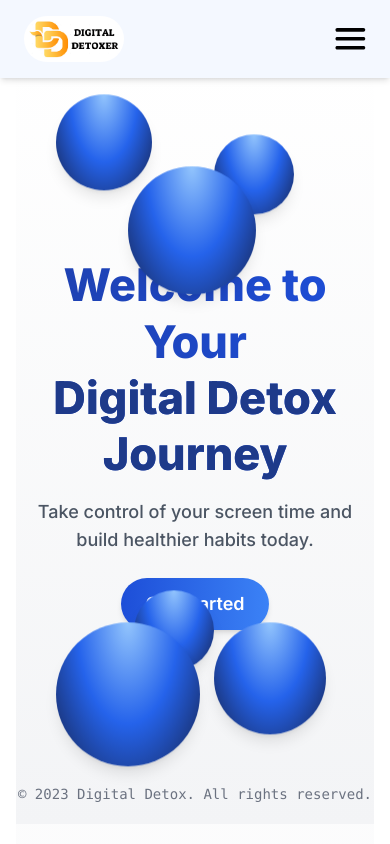
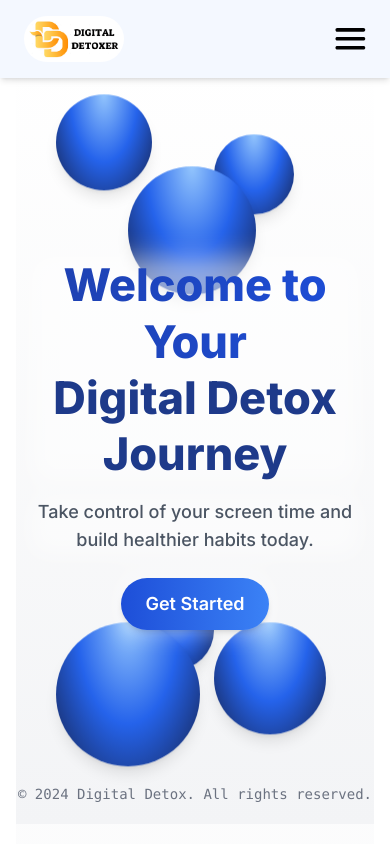
Before and after one commit to Yash29739/Mini-Project, a Next.js app: page / in a window 390 px wide. Shown: the top 844 px of the page. Built offline with nearby package versions, Linux system fonts and the light colour scheme.

Commit message:
modified the home page and made it  responsive

```diff
--- a/components/Home.tsx
+++ b/components/Home.tsx
@@ -1,6 +1,8 @@
 import React from "react";
 import Image from "next/image";
 import Link from "next/link";
+import './global.css';
+
 
 const Home = () => {
   return (
@@ -16,22 +18,28 @@ const Home = () => {
   <div className="absolute lg:w-38 lg:h-38 lg:top-32 lg:left-56 top-28 left-28 bg-[radial-gradient(ellipse_at_top,_var(--tw-gradient-stops))] from-blue-300 via-blue-600 to-blue-950 w-32 h-32 rounded-full animate-floatUpDown shadow-lg"></div>
 
   {/* Header Section */}
-  <header className="flex flex-col justify-center items-center h-[90vh] text-center px-4">
-    <h1 className="text-[45px] md:text-[60px] font-extrabold bg-clip-text text-transparent bg-gradient-to-r from-blue-800 to-blue-700 leading-tight">
+  <header className="z-10 flex flex-col justify-center items-center h-[90vh] text-center px-4">
+  <h1 className="text-[45px] md:text-[60px] font-extrabold bg-clip-text text-transparent bg-gradient-to-r from-blue-800 to-blue-700 leading-tight relative">
+    <span className="absolute inset-0 bg-white/50 rounded-lg blur-md -z-10"></span>
     Welcome to Your <br />
-      <span className="text-blue-900">Digital Detox Journey</span>
+    <span className="text-blue-900 relative">Digital Detox Journey</span>
   </h1>
-    <p className="text-lg md:text-xl text-gray-600 font-medium mt-4 max-w-lg">
+  <p className="relative text-lg md:text-xl text-gray-600 font-medium mt-4 max-w-lg">
+    <span className="absolute inset-0 bg-white/50 rounded-lg blur-md -z-10"></span>
     Take control of your screen time and build healthier habits today.
   </p>
-    <button className="mt-6 px-6 py-3 bg-gradient-to-r from-blue-700 to-blue-500 text-white text-lg font-semibold rounded-full shadow-md hover:shadow-lg hover:scale-105 transition-transform duration-200 ease-in-out">
+  <button className="relative mt-6 px-6 py-3 bg-gradient-to-r from-blue-700 to-blue-500 text-white text-lg font-semibold rounded-full shadow-md hover:shadow-lg hover:scale-105 transition-transform duration-200 ease-in-out">
+    <span className="absolute inset-0 bg-white/50 rounded-lg blur-md -z-10"></span>
     Get Started
   </button>
 </header>
 
+
+
+
   {/* Footer Section */}
   <footer className="absolute bottom-5 text-gray-500 text-sm">
-    <pre>© 2023 Digital Detox. All rights reserved.</pre>
+    <pre>© 2024 Digital Detox. All rights reserved.</pre>
   </footer>
 </div>
 
--- /dev/null
+++ b/components/global.css
@@ -0,0 +1,6 @@
+.stroke-white {
+    -webkit-text-stroke: 2px white;
+  }
+  .stroke-2 {
+    -webkit-text-stroke-width: 2px;
+  }
```
Lines whose indentation alone changed are shown as unchanged.
